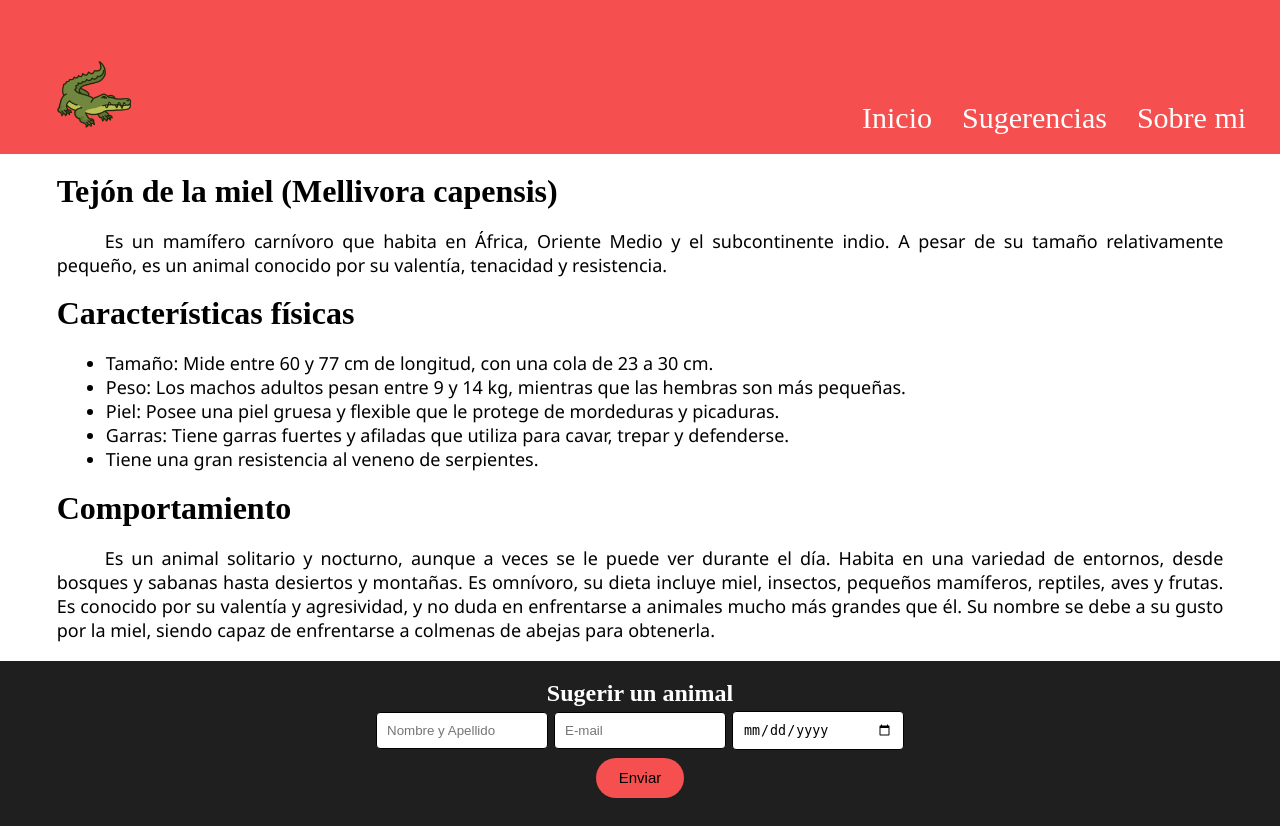
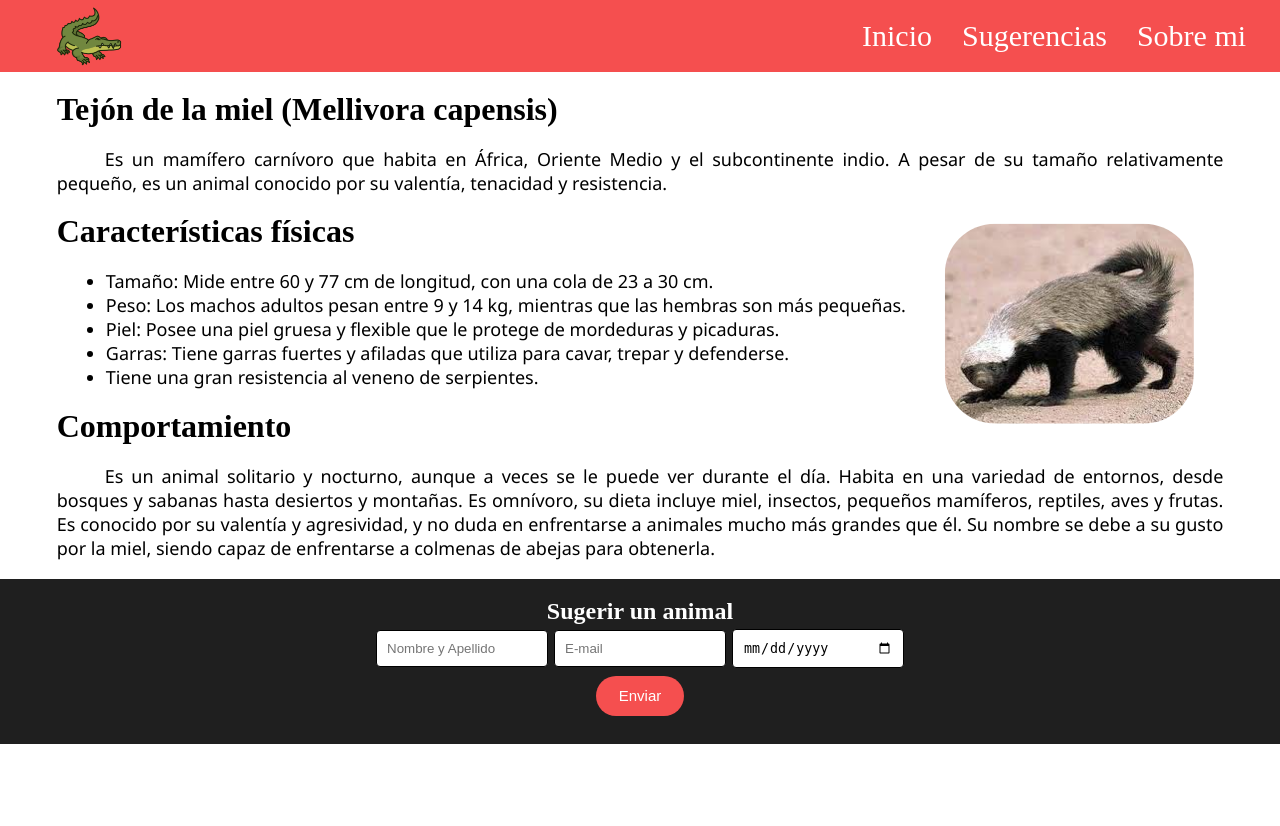
Before and after one commit to DS2062/Portafolio_programacion, a PHP site: page / in a window 1280 px wide. After the commit the page ends 744 px from the top, so only its background shows below. Run offline with PHP 8.4, Linux system fonts and the light colour scheme.

Commit message:
5to commit se arreglo solo el logo

```diff
--- a/index.html
+++ b/index.html
@@ -11,7 +11,7 @@
     <ul class="header_ul">
 
         <div class="logo">
-            <img src="assets/logo/cocodrilo.png" alt="cocodrilo.jpg" height="75px">
+            <img src="assets/logo/cocodrilo.png" alt="cocodrilo.jpg" height="65px">
         </div>
 
         <li class="header_li"><a href="https://github.com/DS2062">Sobre mi</a></li>
@@ -28,6 +28,9 @@
     </div>
     <div>
         <h1>Características físicas</h1>
+        <div class="tejon">
+        <img src="assets/img/tejon.jfif" alt="tejon_de_la_miel.jpg" height="200px">
+        </div>
         <ul class="lista">
             <li>Tamaño: Mide entre 60 y 77 cm de longitud, con una cola de 23 a 30 cm.</li>
             <li>Peso: Los machos adultos pesan entre 9 y 14 kg, mientras que las hembras son más pequeñas.</li>
--- a/styles.css
+++ b/styles.css
@@ -1,5 +1,6 @@
 .logo img{
-    transform: translate(1cm,1cm);
+    position: absolute;
+    transform: translate(1cm,-0.4cm);
     display: inline-block;
     margin: 0cm;
     padding: 0cm;
@@ -8,6 +9,14 @@
 }
 .logo{
     text-align: left;
+}
+
+.tejon img{
+    border-radius: 50px;
+}
+.tejon{
+    position: absolute;
+    transform: translate(25cm,-1.2cm);
 }
 
 body{
@@ -78,6 +87,7 @@ li a:hover{
 .bt_send input{
     font-size: 15px;
     background-color: rgb(245, 79, 79);
+    color: white;
     border-radius: 50px;
     padding: 0.3cm;
     padding-left: 0.6cm;
```
Also changed, not shown: assets/img/tejon.jfif (added).
